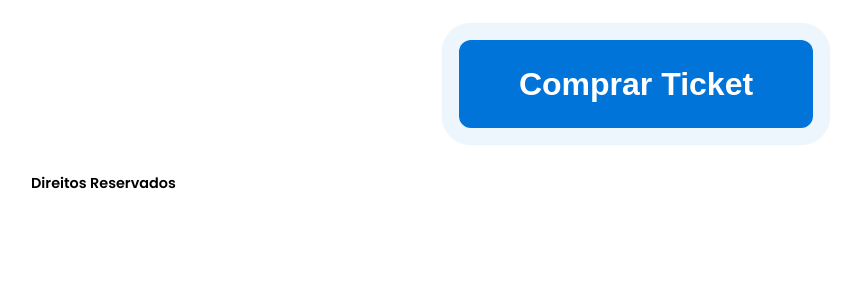
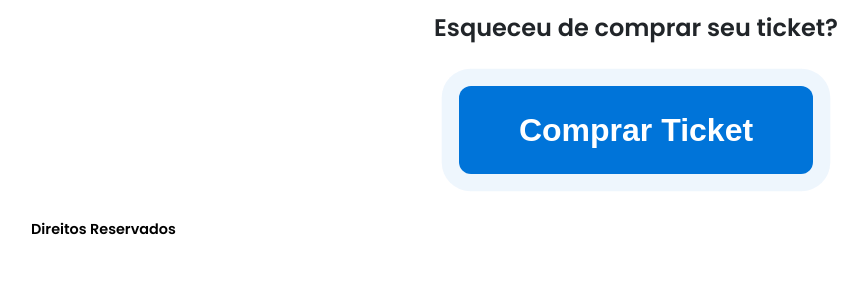
Before and after one commit to caiobadosmanos/FastTicket, a Flask app: page / in a window 1280 px wide. Shown: the part 200-500 px from the top of the page, without its empty margins (4-872 px from the left). Run offline with Flask 3, Linux system fonts and the light colour scheme.

Commit message:
atualização

```diff
--- a/templates/index.html
+++ b/templates/index.html
@@ -5,5 +5,6 @@
 {% endblock %}
 
 {% block main %}
+<h2 class = "text1">Esqueceu de comprar seu ticket?</h2>
 <button class="btn-comprar" onclick="location.href='/comprar'">Comprar Ticket</button>
 {% endblock %}
```
